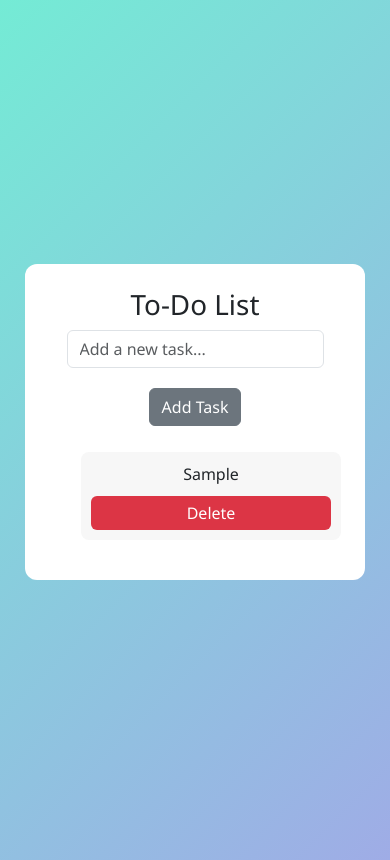
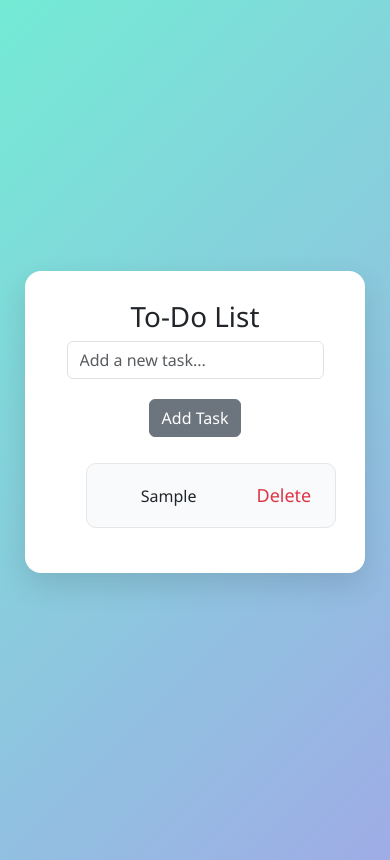
Before and after one commit to amanpandey7435/Todo-App, a plain HTML site: page index.html in a window 390 px wide. Both pictures are taken after typing "Sample" into the empty fields and a click on the button "Add Task". Drawn offline with nearby package versions, Linux system fonts and the light colour scheme.

Commit message:
change in css

```diff
--- a/style1.css
+++ b/style1.css
@@ -20,11 +20,13 @@ body {
 .container {
   width: 100%;
   max-width: 520px;
-  background: white;
-  border-radius: 12px;
-  padding: 1.5rem;
+  background: #ffffff;
+  border-radius: 16px;
+  padding: 1.8rem;
+  box-shadow: 0 12px 30px rgba(0, 0, 0, 0.12);
 
-  /* box-shadow: 0 10px 25px rgba(0, 0, 0, 0.15); */
+  display: flex;
+  flex-direction: column;
 }
 
 /* TITLE */
@@ -33,27 +35,35 @@ body {
   margin-bottom: 1rem;
 }
 
-/* INPUT + BUTTON CENTER ALIGN */
+/* INPUT + BUTTON */
 .input-container {
   display: flex;
   justify-content: center;
   align-items: center;
   gap: 10px;
-
   margin-bottom: 1rem;
-  flex-wrap: wrap;
+  width: 100%;
 }
 
-/* ❌ INPUT NOT STYLED (as requested) */
+.input-container input {
+  flex: 1;
+  min-width: 0;
+}
 
-/* ADD BUTTON (simple green) */
+/* ADD BUTTON */
 .add {
   padding: 10px 14px;
   border: none;
   cursor: pointer;
+  color: white;
+  border-radius: 8px;
+  /* background: #28a745; */
+  transition: 0.2s ease;
+}
 
-  /* background: green; */
-  color: white;
+.add:hover {
+  transform: translateY(-3px);
+  /* background: #218838; */
 }
 
 /* TODO LIST */
@@ -62,6 +72,7 @@ body {
   display: flex;
   flex-direction: column;
   gap: 10px;
+  width: 100%;
 }
 
 /* TASK ITEM */
@@ -71,27 +82,38 @@ body {
   align-items: center;
   gap: 10px;
 
-  padding: 10px;
-  background: #f7f7f7;
-  border-radius: 8px;
+  padding: 12px 14px;
+  background: #f9fafb;
+  border-radius: 10px;
+  border: 1px solid #e6e6e6;
+  transition: 0.2s ease;
+}
 
-  flex-wrap: wrap;
+.addlist:hover {
+  transform: scale(1.01);
+  background: #f1f5f9;
 }
 
 /* TASK TEXT */
 .task-text {
   flex: 1;
-  min-width: 150px;
+  min-width: 0;
   word-break: break-word;
 }
 
-/* DELETE BUTTON (ONLY GREEN, NO STYLING) */
+/* DELETE BUTTON */
 .delete-btn {
-  background-color: var(--bs-danger);
-  color: white;
+  background: transparent;
   border: none;
-  padding: 5px 10px;
   cursor: pointer;
+  font-size: 18px;
+  color: #dc3545;
+  transition: 0.2s ease;
+}
+
+.delete-btn:hover {
+  transform: scale(1.2);
+  /* color: #b02a37; */
 }
 
 /* RESPONSIVE */
@@ -101,21 +123,31 @@ body {
   }
 }
 
+/* MOBILE VIEW */
 @media (max-width: 480px) {
   .input-container {
     flex-direction: column;
   }
 
+  .input-container input,
   .add {
     width: 100%;
   }
 
+  /* KEEP TASK + DELETE SIDE BY SIDE */
   .addlist {
-    flex-direction: column;
-    align-items: stretch;
+    flex-direction: row;
+    align-items: center;
+    justify-content: space-between;
+  }
+
+  .task-text {
+    flex: 1;
+    min-width: 0;
   }
 
   .delete-btn {
-    width: 100%;
+    width: auto;
+    padding: 6px 10px;
   }
 }
```
